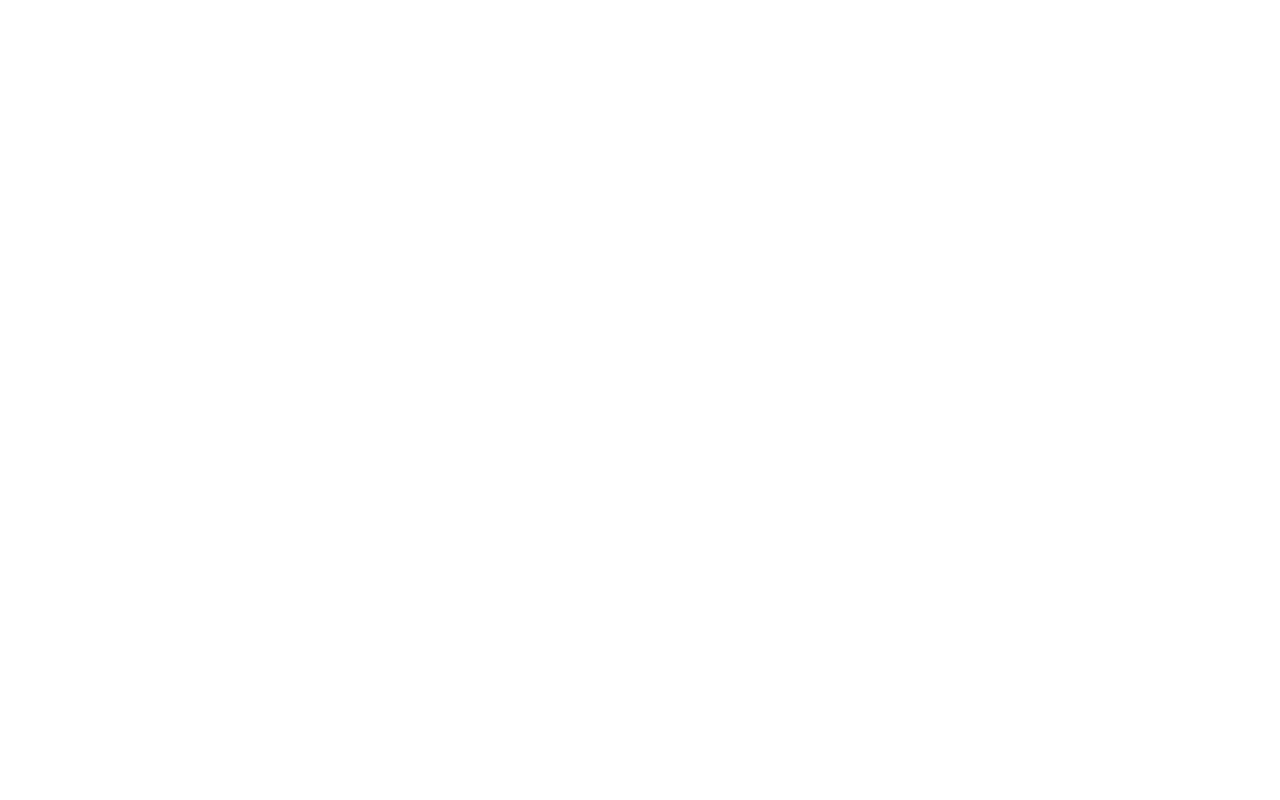
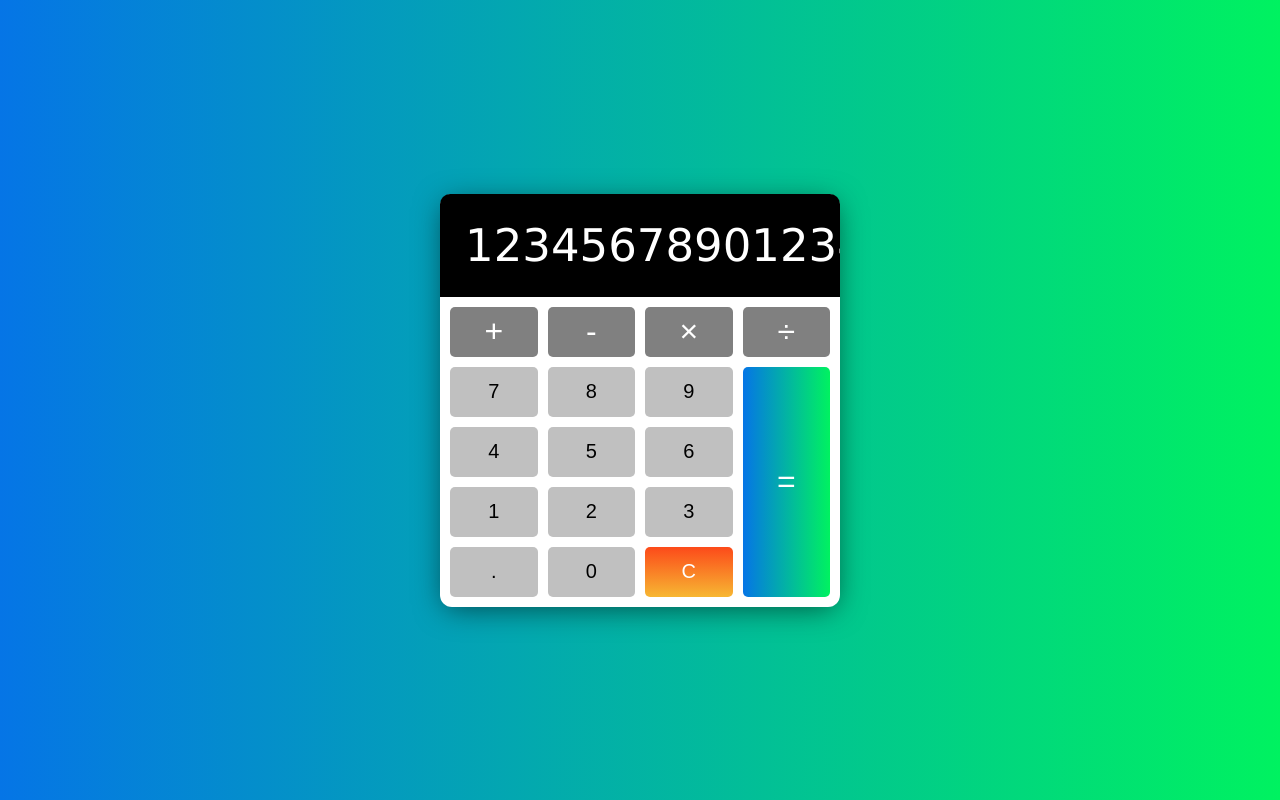
Before and after one commit to costel-dev/js-calculator, a plain HTML site: page index.html in a window 1280 px wide. Drawn offline with Linux system fonts and the light colour scheme.

Commit message:
build UI, added css grids and buttons styling

```diff
--- a/index.html
+++ b/index.html
@@ -4,13 +4,36 @@
     <meta charset="UTF-8" />
     <meta name="viewport" content="width=device-width, initial-scale=1.0" />
     <title>JS Calculator</title>
-    <link
-      rel="stylesheet"
-      href="https://cdnjs.cloudflare.com/ajax/libs/font-awesome/5.10.2/css/all.min.css"
-    />
     <link rel="stylesheet" href="style.css" />
   </head>
   <body>
+    <!-- Calculator -->
+    <div class="calculator">
+      <!-- Display -->
+      <div class="calculator-display">
+        <h1>123456789012345678901234567890</h1>
+      </div>
+      <!-- Buttons -->
+      <div class="calculator-buttons">
+        <button class="operator" value="+">+</button>
+        <button class="operator" value="-">-</button>
+        <button class="operator" value="*">×</button>
+        <button class="operator" value="/">÷</button>
+        <button value="7">7</button>
+        <button value="8">8</button>
+        <button value="9">9</button>
+        <button value="4">4</button>
+        <button value="5">5</button>
+        <button value="6">6</button>
+        <button value="1">1</button>
+        <button value="2">2</button>
+        <button value="3">3</button>
+        <button class="decimal" value=".">.</button>
+        <button value="0">0</button>
+        <button class="clear" id="clear-btn">C</button>
+        <button class="equal-sign operator" value="=">=</button>
+      </div>
+    </div>
     <!-- Script -->
     <script src="script.js"></script>
   </body>
--- a/style.css
+++ b/style.css
@@ -1,4 +1,3 @@
-
 html {
   box-sizing: border-box;
 }
@@ -6,4 +5,135 @@ html {
 body {
   margin: 0;
   min-height: 100vh;
+  display: flex;
+  justify-content: center;
+  align-items: center;
+  background: #00f260; /* fallback for old browsers */
+  background: -webkit-linear-gradient(
+    to right,
+    #0575e6,
+    #00f260
+  ); /* Chrome 10-25, Safari 5.1-6 */
+  background: linear-gradient(
+    to right,
+    #0575e6,
+    #00f260
+  ); /* W3C, IE 10+/ Edge, Firefox 16+, Chrome 26+, Opera 12+, Safari 7+ */
 }
+
+.calculator {
+  background: white;
+  width: 400px;
+  border-radius: 12px;
+  box-shadow: 0 5px 30px -5px rgba(0, 0, 0, 0.6);
+}
+
+/* Display */
+.calculator-display {
+  background: black;
+  color: white;
+  margin: 0;
+  display: flex;
+  align-items: center;
+  justify-content: flex-end;
+  border-radius: 10px 10px 0 0;
+}
+
+.calculator-display h1 {
+  margin: 0;
+  padding: 25px;
+  font-size: 45px;
+  font-family: "Lucida Sans", "Lucida Sans Regular", "Lucida Grande",
+    "Lucida Sans Unicode", Geneva, Verdana, sans-serif;
+  font-weight: 100;
+  overflow-x: auto;
+}
+
+/* Custom Scroll Bar */
+/* width */
+::-webkit-scrollbar {
+  width: 10px;
+}
+
+/* Track */
+::-webkit-scrollbar-track {
+  background: #f1f1f1;
+}
+
+/* Handle */
+::-webkit-scrollbar-thumb {
+  background: #888;
+}
+
+/* Handle on hover */
+::-webkit-scrollbar-thumb:hover {
+  background: #555;
+}
+
+/* Buttons */
+.calculator-buttons {
+  display: grid;
+  grid-template-columns: repeat(4, 1fr);
+  grid-gap: 10px;
+  padding: 10px;
+}
+button {
+  min-height: 50px;
+  font-size: 20px;
+  font-weight: 100;
+  border: none;
+  border-radius: 5px;
+  cursor: pointer;
+  background: rgb(192, 192, 192);
+}
+button:hover {
+  filter: brightness(110%);
+}
+button:active {
+  transform: translateY(1px);
+}
+button:focus {
+  outline: none;
+}
+.operator {
+  background: grey;
+  color: white;
+  font-size: 32px;
+}
+.clear {
+  background: #fc4a1a; /* fallback for old browsers */
+  background: -webkit-linear-gradient(
+    to bottom,
+    #fc4a1a,
+    #f7b733
+  ); /* Chrome 10-25, Safari 5.1-6 */
+  background: linear-gradient(
+    to bottom,
+    #fc4a1a,
+    #f7b733
+  ); /* W3C, IE 10+/ Edge, Firefox 16+, Chrome 26+, Opera 12+, Safari 7+ */
+
+  color: white;
+}
+.equal-sign {
+  grid-column: -2;
+  grid-row: 2 / span 4;
+  background: #00f260; /* fallback for old browsers */
+  background: -webkit-linear-gradient(
+    to right,
+    #0575e6,
+    #00f260
+  ); /* Chrome 10-25, Safari 5.1-6 */
+  background: linear-gradient(
+    to right,
+    #0575e6,
+    #00f260
+  ); /* W3C, IE 10+/ Edge, Firefox 16+, Chrome 26+, Opera 12+, Safari 7+ */
+}
+
+/* Media Query: Large Smartphone (Vertical) */
+@media screen and (max-width: 600px) {
+  .calculator {
+    width: 95%;
+  }
+}
```
